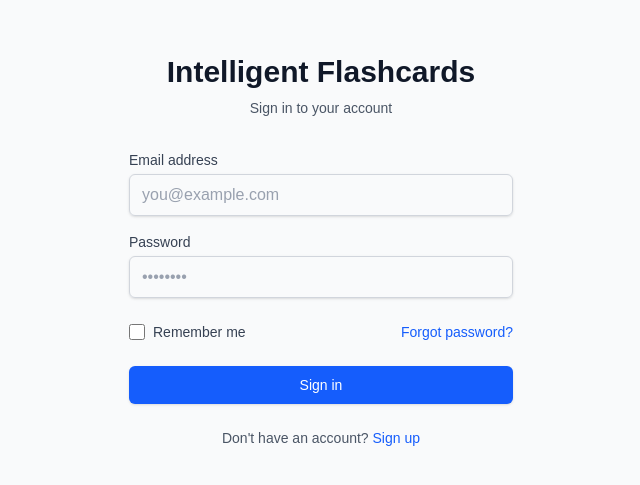
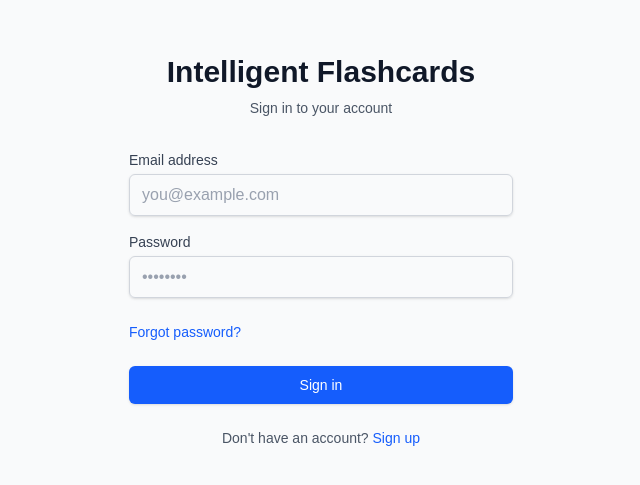
Before and after one commit to aiero-cse-ucmerced/hackathon-ucmerced-project-fall2025, a Next.js app: page /login in a window 1280 px wide. Shown: the part 149-634 px from the top of the page, without its empty margins (319-959 px from the left). Built offline with nearby package versions, Linux system fonts and the light colour scheme.

Commit message:
feat: remove remember me

```diff
--- a/src/app/login/page.tsx
+++ b/src/app/login/page.tsx
@@ -66,18 +66,6 @@
         </div>
 
         <div className="flex items-center justify-between">
-          <div className="flex items-center">
-            <input
-              id="remember-me"
-              name="remember-me"
-              type="checkbox"
-              className="h-4 w-4 text-blue-600 focus:ring-blue-500 border-gray-300 rounded"
-            />
-            <label htmlFor="remember-me" className="ml-2 block text-sm text-gray-700 dark:text-gray-300">
-              Remember me
-            </label>
-          </div>
-
           <div className="text-sm">
             <a href="/login/forgot-password" className="font-medium text-blue-600 hover:text-blue-500 dark:text-blue-400">
               Forgot password?
```
